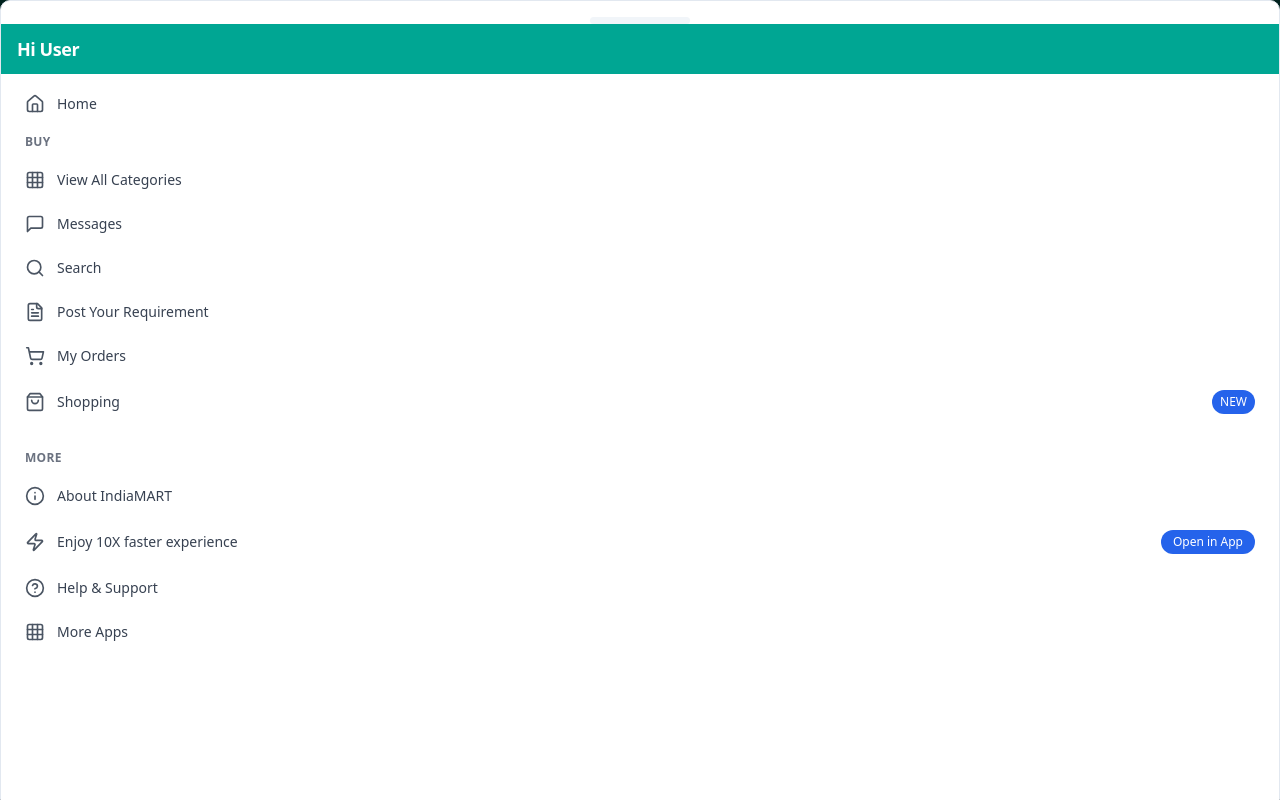
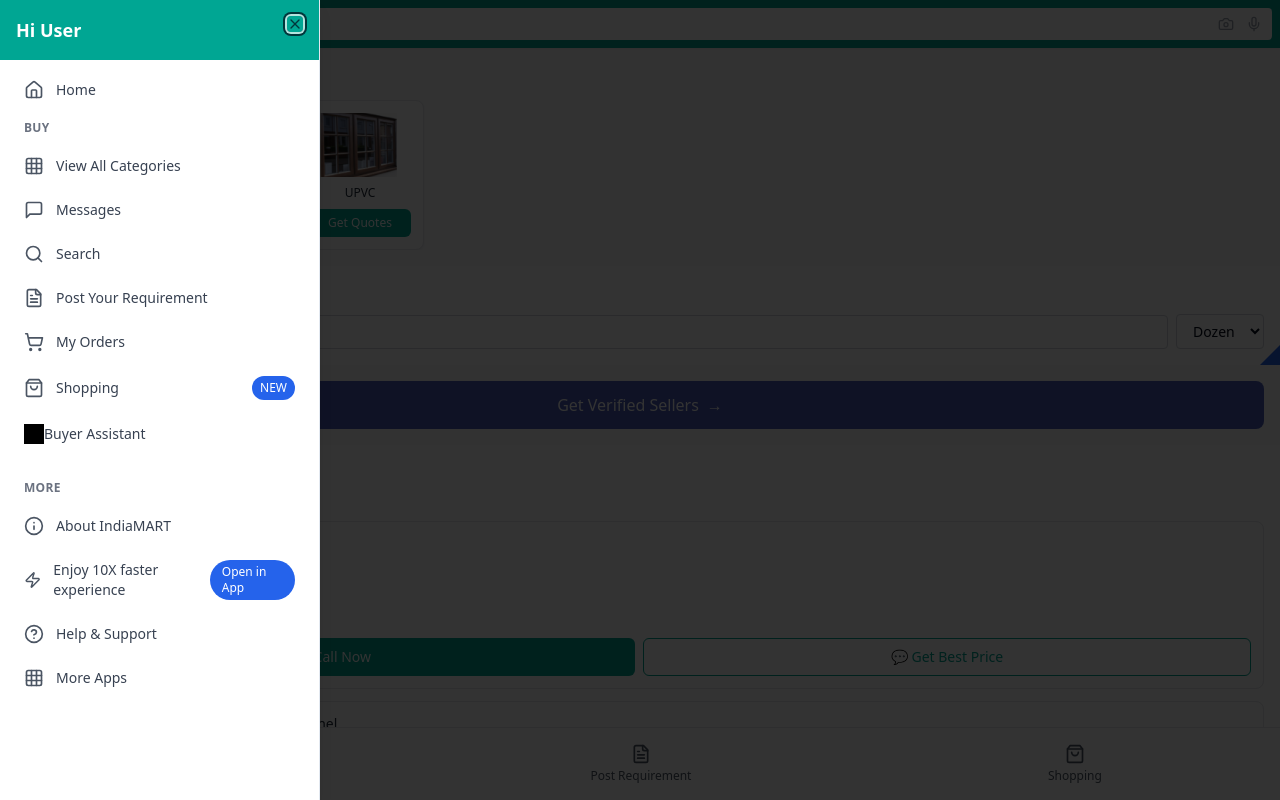
Before and after one commit to sreenivasanp-ops/Calculator_SEO_Pages, a React (Vite) app: page / in a window 1280 px wide. Both pictures are taken after a click on the button 24 px from the left and 24 px from the top of the page. Shown: the top 800 px of the page. Built offline with nearby package versions, Linux system fonts and the light colour scheme.

Commit message:
Refactor: Navigation menu to pop from side
- Changed the navigation menu to open from the side instead of the bottom.
- Added a "Buyer Assistant" CTA below the "Shopping" CTA.
- Updated the "Buyer Assistant" icon.

```diff
--- a/src/components/Header.tsx
+++ b/src/components/Header.tsx
@@ -1,11 +1,11 @@
 
 import { Search, Menu, Mic, Camera } from 'lucide-react';
 import { useState } from 'react';
-import { Drawer, DrawerContent, DrawerHeader, DrawerTitle } from '@/components/ui/drawer';
+import { Sheet, SheetContent, SheetHeader, SheetTitle } from '@/components/ui/sheet';
 import NavigationMenu from '@/components/NavigationMenu';
 
 const Header = () => {
-  const [isDrawerOpen, setIsDrawerOpen] = useState(false);
+  const [isSheetOpen, setIsSheetOpen] = useState(false);
 
   return (
     <>
@@ -14,7 +14,7 @@ const Header = () => {
           {/* Hamburger menu */}
           <button
             className="p-1.5 mr-2 flex-shrink-0"
-            onClick={() => setIsDrawerOpen(true)}
+            onClick={() => setIsSheetOpen(true)}
           >
             <Menu className="w-5 h-5 text-white" />
           </button>
@@ -48,14 +48,14 @@ const Header = () => {
         </div>
       </header>
 
-      <Drawer open={isDrawerOpen} onOpenChange={setIsDrawerOpen}>
-        <DrawerContent className="h-full">
-          <DrawerHeader className="bg-indiamart-teal text-white">
-            <DrawerTitle className="text-left">Hi User</DrawerTitle>
-          </DrawerHeader>
+      <Sheet open={isSheetOpen} onOpenChange={setIsSheetOpen}>
+        <SheetContent side="left" className="w-80 p-0">
+          <SheetHeader className="bg-indiamart-teal text-white p-4">
+            <SheetTitle className="text-left text-white">Hi User</SheetTitle>
+          </SheetHeader>
           <NavigationMenu />
-        </DrawerContent>
-      </Drawer>
+        </SheetContent>
+      </Sheet>
     </>
   );
 };
--- a/src/components/NavigationMenu.tsx
+++ b/src/components/NavigationMenu.tsx
@@ -13,6 +13,17 @@ const NavigationMenu = () => {
     { icon: FileText, label: 'Post Your Requirement', href: '/post-requirement' },
     { icon: ShoppingCart, label: 'My Orders', href: '/orders' },
     { icon: ShoppingBag, label: 'Shopping', href: '/shopping', badge: 'NEW' },
+    {
+      icon: () => (
+        <img
+          src="/lovable-uploads/7d74040f-232b-44e9-882b-78aadc0c745f.png"
+          alt="Buyer Assistant"
+          className="w-5 h-5 filter grayscale brightness-0"
+        />
+      ),
+      label: 'Buyer Assistant',
+      href: '/buyer-assistant'
+    },
   ];
 
   const moreItems = [
```
Also changed, not shown: public/lovable-uploads/7d74040f-232b-44e9-882b-78aadc0c745f.png (added).
